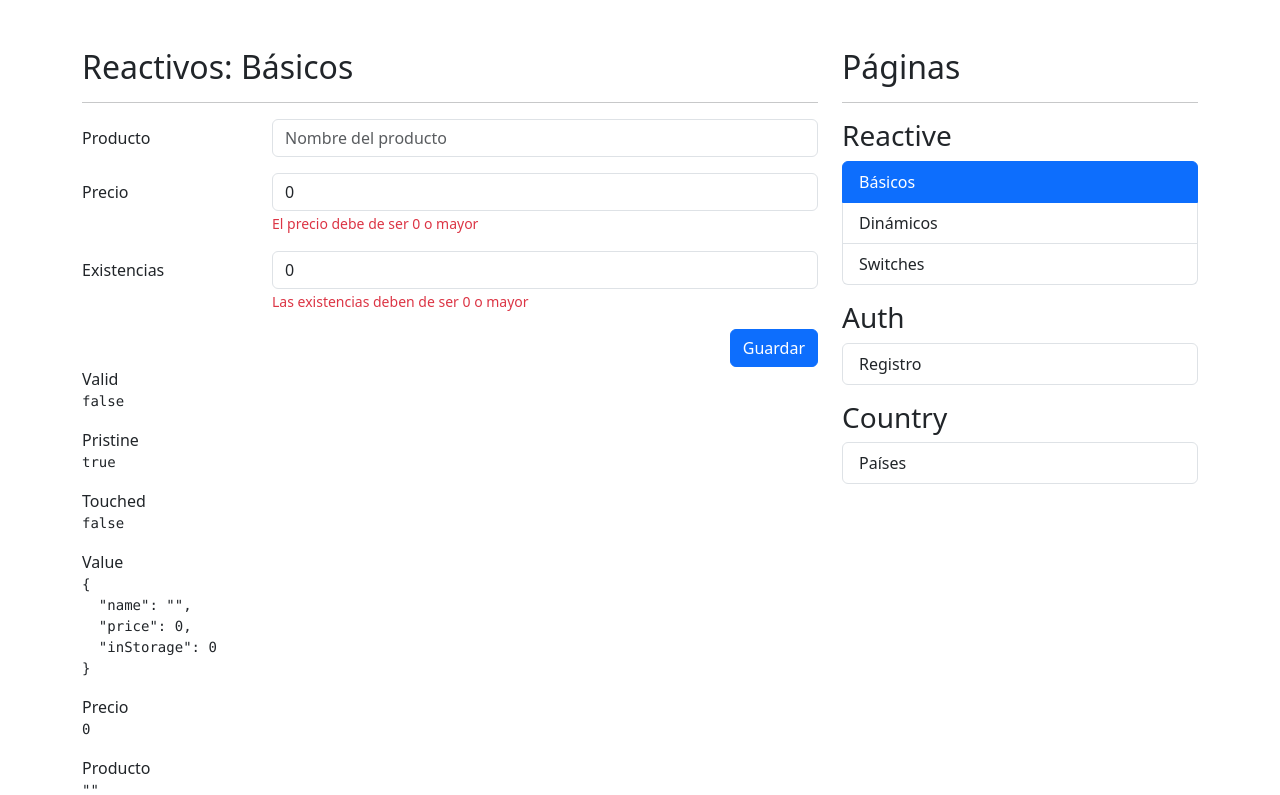
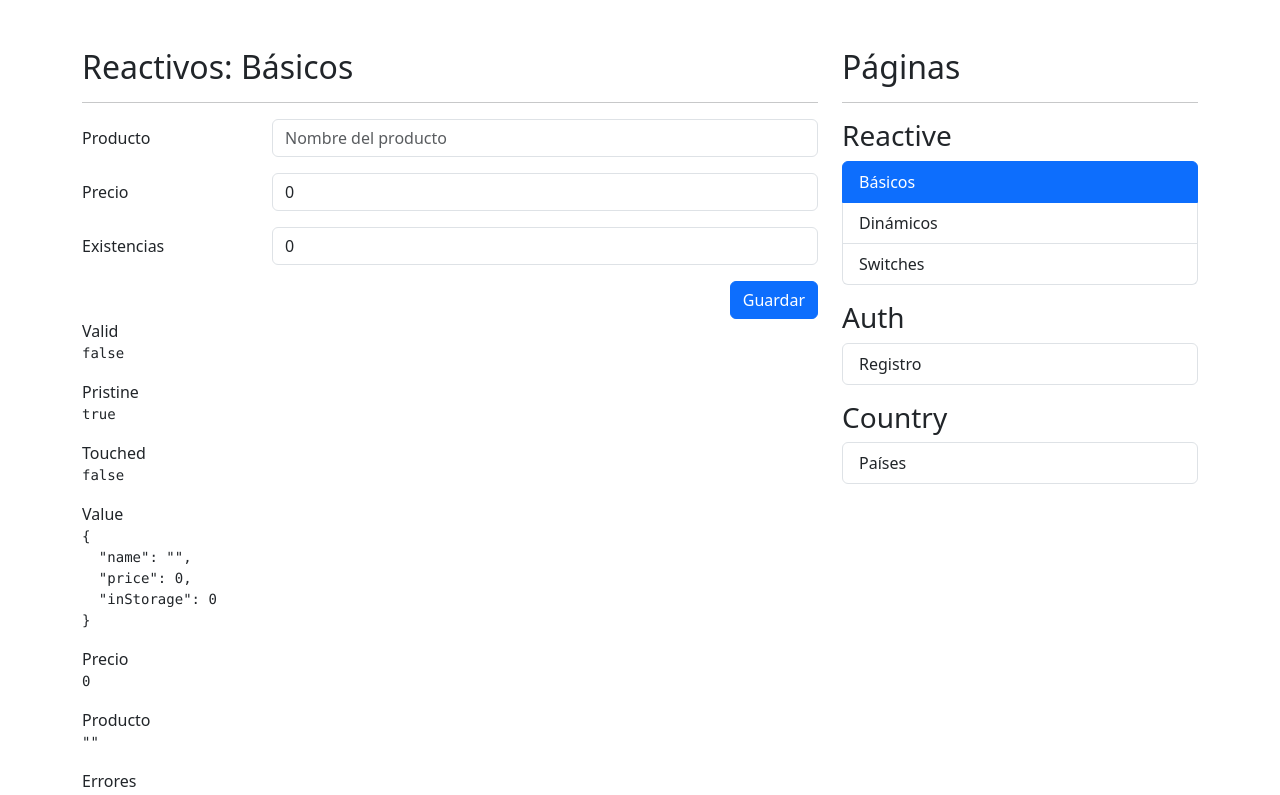
Before and after one commit to renzoqamao/curso-angular, an Angular app in the folder 06-reactive-forms-app/: page /reactive/basic in a window 1280 px wide. Shown: the top 795 px of the page. Built offline with nearby package versions, Linux system fonts and the light colour scheme.

Commit message:
mejorar de reutilización  de errores

```diff
--- a/06-reactive-forms-app/src/app/reactive/pages/basic-page/basic-page.component.html
+++ b/06-reactive-forms-app/src/app/reactive/pages/basic-page/basic-page.component.html
@@ -4,7 +4,7 @@
 <div class="row">
     <div class="col">
 
-        <form autocomplete="off" [formGroup]="myForm">
+        <form autocomplete="off" [formGroup]="myForm" (ngSubmit)="onSave()">
 
             <!-- Campo de producto -->
             <div class="mb-3 row">
@@ -32,9 +32,12 @@
                            class="form-control"
                            placeholder="Precio del producto"
                            formControlName="price">
-                    <span class="form-text text-danger">
-                        El precio debe de ser 0 o mayor
+                    @if (isValidField('price')) {
+                     <span class="form-text text-danger">
+                        <!-- Debe de ser de 3 letras -->
+                        {{getFieldError('price')}}
                     </span>
+                    }
                 </div>
             </div>
 
@@ -47,9 +50,12 @@
                            placeholder="Existencias del producto"
                            formControlName="inStorage">
 
-                    <span class="form-text text-danger">
-                         Las existencias deben de ser 0 o mayor
+                    @if (isValidField('inStorage')) {
+                     <span class="form-text text-danger">
+                        <!-- Debe de ser de 3 letras -->
+                        {{getFieldError('inStorage')}}
                     </span>
+                    }
                 </div>
             </div>
 
--- a/06-reactive-forms-app/src/app/reactive/pages/basic-page/basic-page.component.ts
+++ b/06-reactive-forms-app/src/app/reactive/pages/basic-page/basic-page.component.ts
@@ -57,4 +57,19 @@
     return null;
   }
 
+  onSave(){
+    if(this.myForm.invalid){
+      this.myForm.markAllAsTouched();
+      return;
+    }
+
+    console.log(this.myForm.value);
+
+    this.myForm.reset({
+      price: 100,
+      inStorage: 1000,
+      name: 'Atún'
+    })
+  }
+
 }
```
